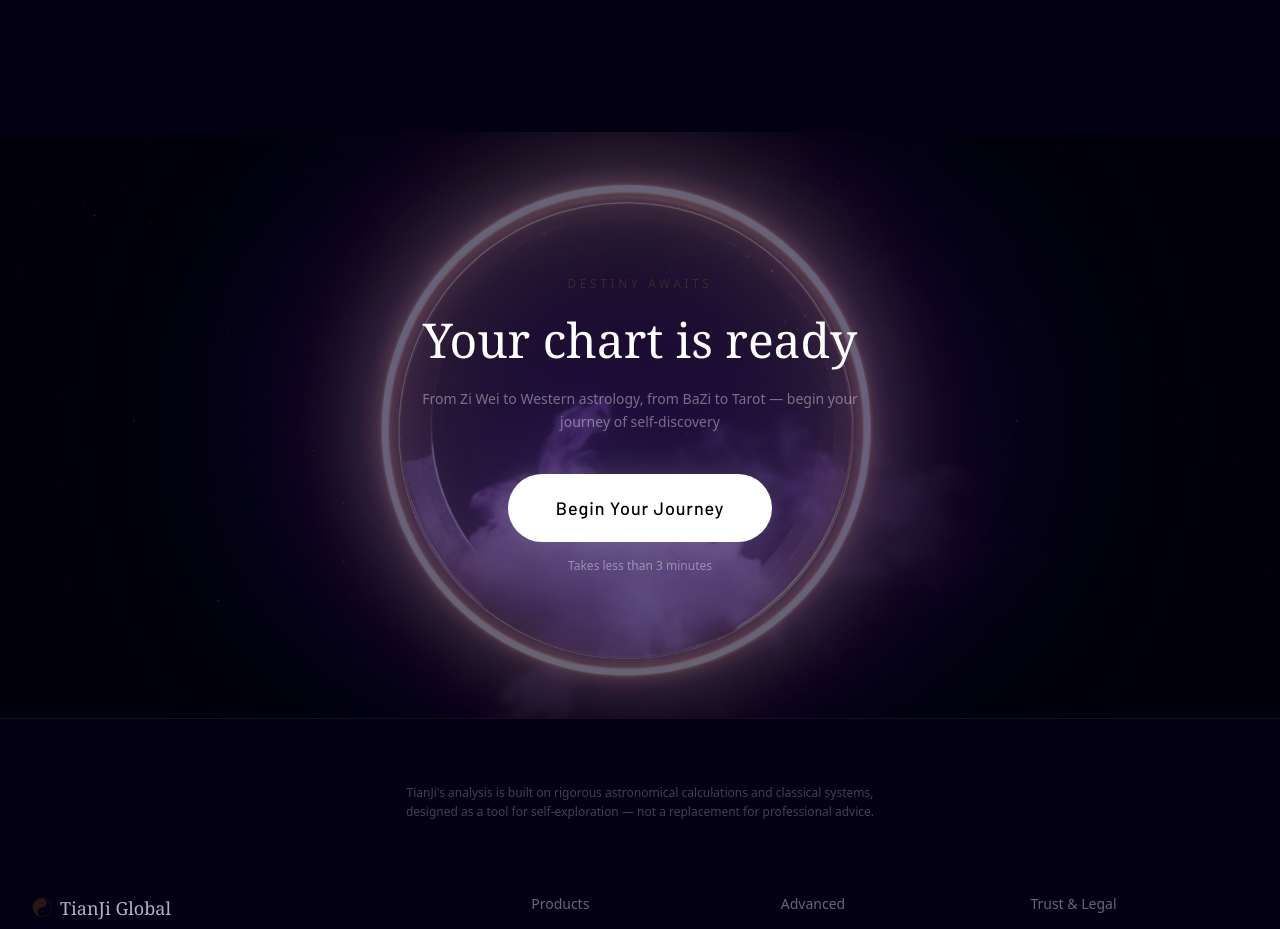
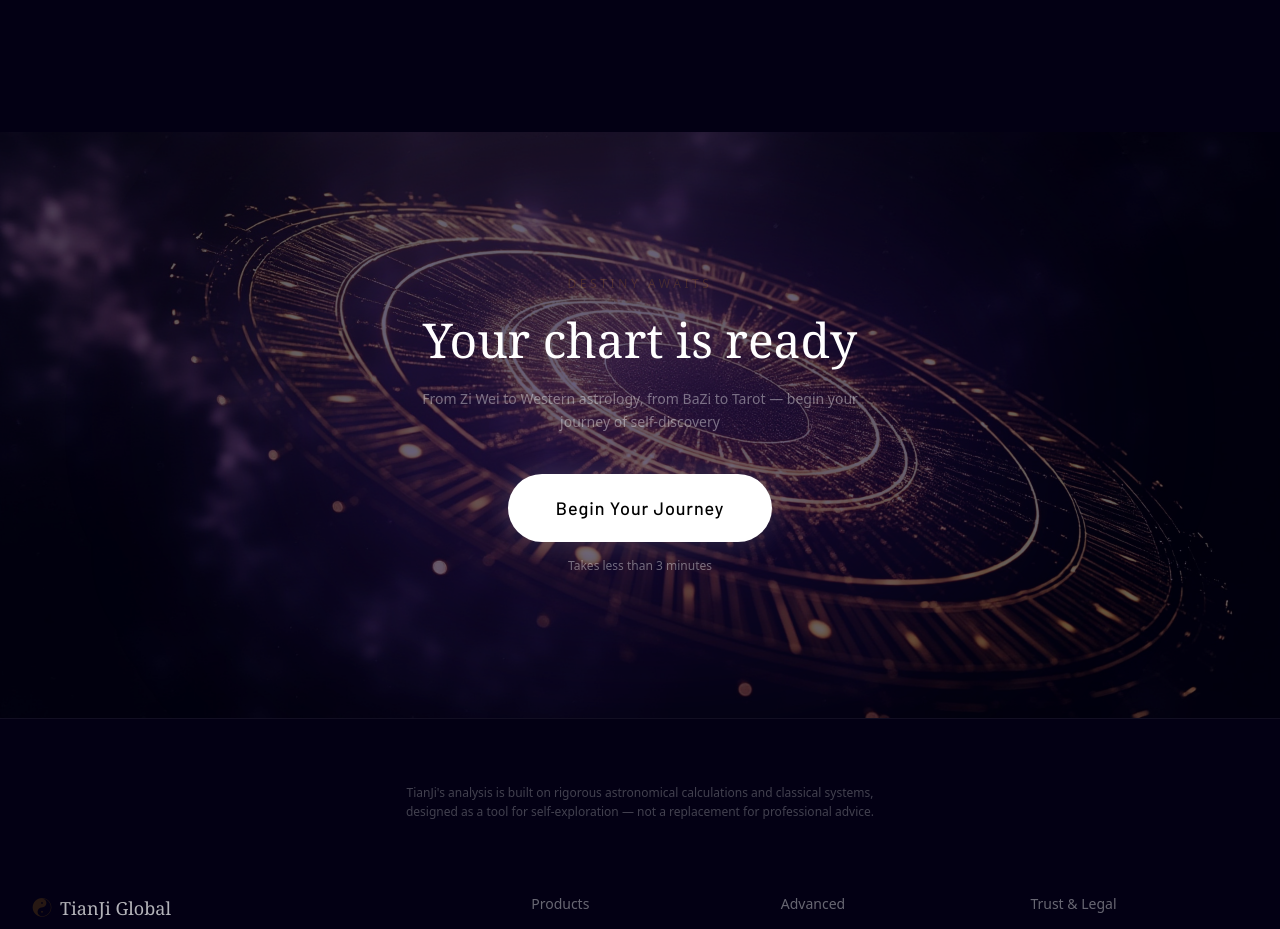
Before and after one commit to yihui315/tianji-global, a Next.js app: page / in a window 1280 px wide. Shown: the part 8860-9789 px from the top of the page. Built offline with nearby package versions, Linux system fonts and the light colour scheme.

Commit message:
fix: use hero-cosmic-interface.png for FinalCTA background

```diff
--- a/src/components/ui/FinalCTA.tsx
+++ b/src/components/ui/FinalCTA.tsx
@@ -48,9 +48,9 @@ export function FinalCTA({
     >
       {/* Ambient glow */}
       <div className="absolute inset-0 pointer-events-none" aria-hidden="true">
-        {/* MiniMax AI-generated portal background */}
+        {/* MiniMax AI-generated cosmic interface background */}
         <img
-          src="/assets/hero/final-cta-portal.png"
+          src="/assets/hero/hero-cosmic-interface.png"
           alt=""
           className="absolute inset-0 w-full h-full object-cover opacity-40"
           aria-hidden="true"
```
